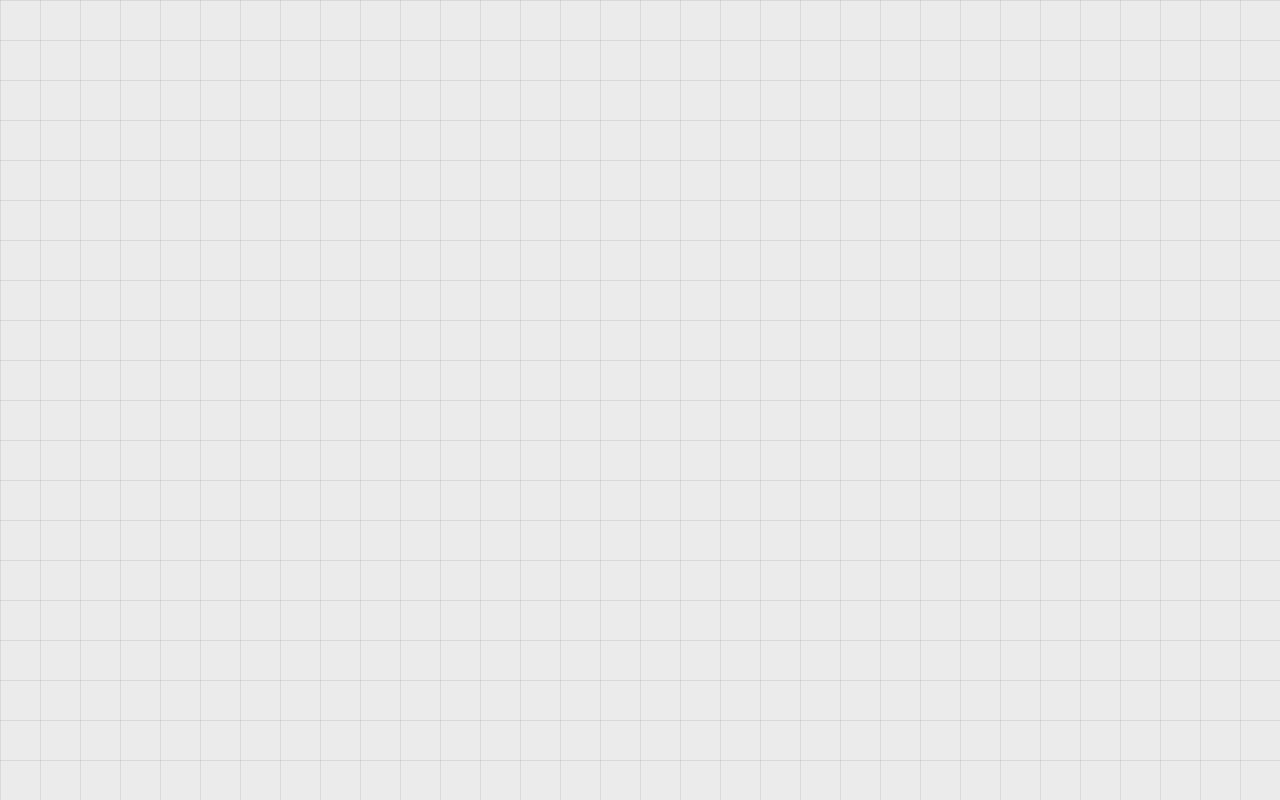
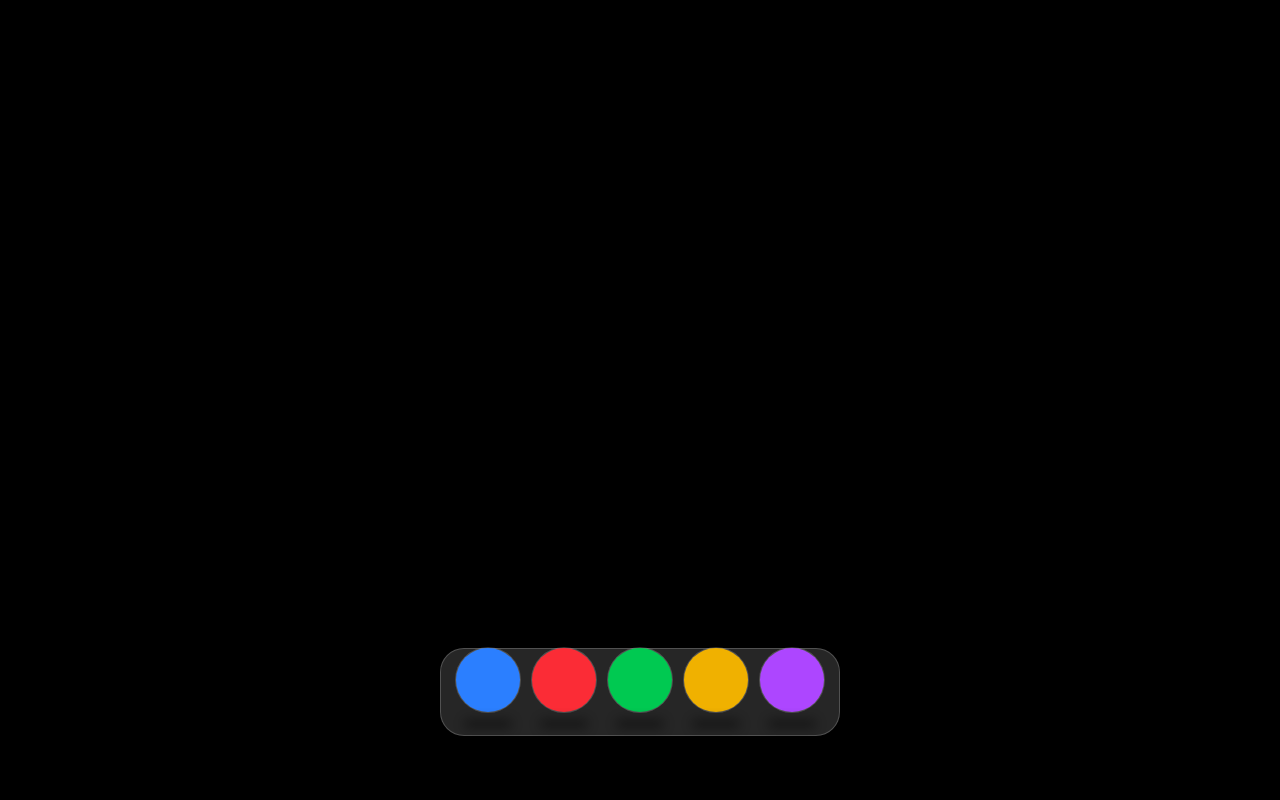
Before and after one commit to AymenS02/design-lab, a React (Vite) app: page /slicknavbar in a window 1280 px wide. Before the commit this address had no page. Built offline with nearby package versions, Linux system fonts and the light colour scheme; a web font is replaced by a local one.

Commit message:
apple navbar

```diff
--- a/src/App.tsx
+++ b/src/App.tsx
@@ -16,6 +16,7 @@ import Sandbox from "./pages/Sandbox";
 import YachtHero from "./pages/YachtHero";
 import Matter from "./pages/Matter";
 import LogoAnimation from "./pages/LogoAnimation";
+import SlickNavbar from "./pages/SlickNavbar";
 
 
 
@@ -84,6 +85,11 @@ function App() {
               element={<LogoAnimation />}
             />
 
+            <Route
+              path="/slicknavbar"
+              element={<SlickNavbar />}
+            />
+
           </Routes>
       </div>
 
--- a/src/pages/Navigation.tsx
+++ b/src/pages/Navigation.tsx
@@ -32,6 +32,10 @@ const designs = [
   {
     name: "Logo Animation",
     path: "/logoanimation",
+  },
+  {
+    name: "Slick Navbar",
+    path: "/slicknavbar",
   },
 ];
 
--- /dev/null
+++ b/src/pages/SlickNavbar.tsx
@@ -0,0 +1,89 @@
+import React, { useLayoutEffect, useRef } from 'react'
+import gsap from 'gsap'
+
+const colors = ['bg-blue-500', 'bg-red-500', 'bg-green-500', 'bg-yellow-500', 'bg-purple-500']
+
+const BASE = 64 // resting icon size (px)
+const MAX = 120 // size of the icon directly under the cursor
+const RANGE = 180 // how far (px) from the cursor icons still react
+const LIFT = 16 // how high the hovered icon floats
+
+const SlickNavbar = () => {
+  const dockRef = useRef<HTMLDivElement>(null)
+  const icons = useRef<HTMLDivElement[]>([])
+  const shadows = useRef<HTMLDivElement[]>([])
+
+  useLayoutEffect(() => {
+    const dock = dockRef.current
+    if (!dock) return
+
+    const tween = { duration: 0.25, ease: 'power3.out' }
+
+    const setters = icons.current.map((icon, i) => ({
+      icon,
+      w: gsap.quickTo(icon, 'width', tween),
+      h: gsap.quickTo(icon, 'height', tween),
+      y: gsap.quickTo(icon, 'y', tween),
+      shadowScale: gsap.quickTo(shadows.current[i], 'scaleX', tween),
+      shadowOpacity: gsap.quickTo(shadows.current[i], 'opacity', tween),
+    }))
+
+    const apply = (s: (typeof setters)[number], t: number) => {
+      const size = BASE + (MAX - BASE) * t
+      s.w(size)
+      s.h(size)
+      s.y(-LIFT * t)
+      s.shadowScale(1 - 0.35 * t)
+      s.shadowOpacity(0.7 - 0.4 * t)
+    }
+
+    const onMove = (e: MouseEvent) => {
+      setters.forEach((s) => {
+        const rect = s.icon.getBoundingClientRect()
+        const dist = Math.abs(e.clientX - (rect.left + rect.width / 2))
+        const t = dist < RANGE ? (Math.cos((dist / RANGE) * Math.PI) + 1) / 2 : 0
+        apply(s, t)
+      })
+    }
+
+    const onLeave = () => setters.forEach((s) => apply(s, 0))
+
+    dock.addEventListener('mousemove', onMove)
+    dock.addEventListener('mouseleave', onLeave)
+
+    return () => {
+      dock.removeEventListener('mousemove', onMove)
+      dock.removeEventListener('mouseleave', onLeave)
+      gsap.killTweensOf([...icons.current, ...shadows.current])
+    }
+  }, [])
+
+  return (
+    <div className="h-screen bg-black flex items-end justify-center pb-16">
+      <div className="relative">
+        <div className="absolute inset-x-0 bottom-0 h-[88px] rounded-3xl bg-white/15 border border-white/20 backdrop-blur-xl" />
+
+        <div ref={dockRef} className="relative flex items-end gap-3 px-4 pb-2">
+          {colors.map((color, i) => (
+            <div key={color} className="flex flex-col items-center">
+              <div
+                ref={(el) => {
+                  if (el) icons.current[i] = el
+                }}
+                className={`w-16 h-16 ${color} rounded-full ring-1 ring-white/20 cursor-pointer`}
+              />
+              <div
+                ref={(el) => {
+                  if (el) shadows.current[i] = el
+                }}
+                className="mt-2 h-2 w-12 rounded-full bg-black/70 blur-[6px] opacity-70"
+              />
+            </div>
+          ))}
+        </div>
+      </div>
+    </div>
+  )
+}
+
+export default SlickNavbar
```
